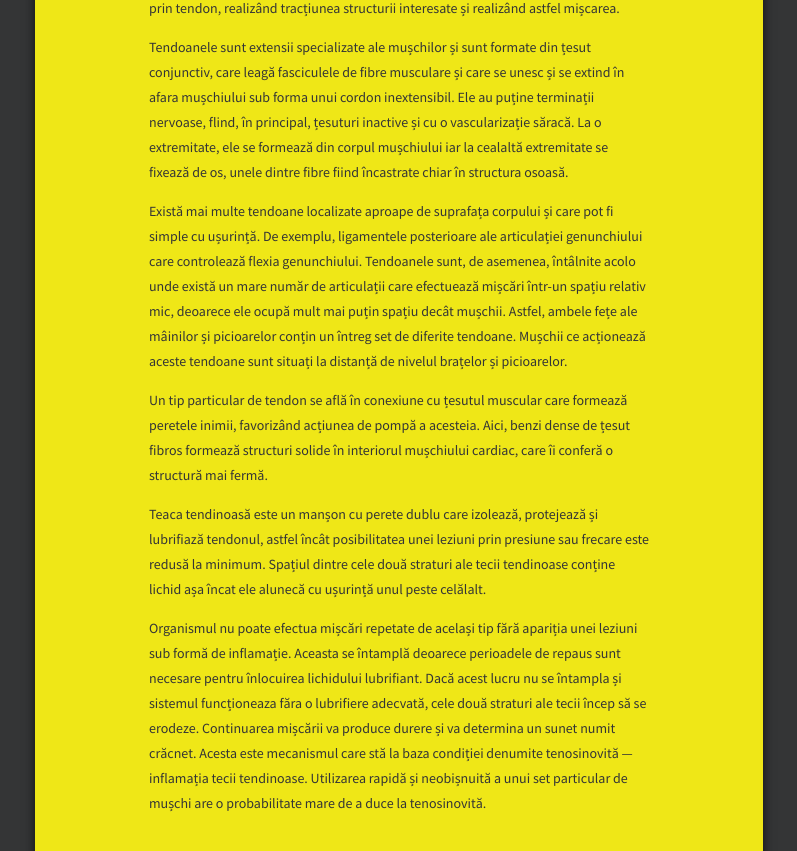
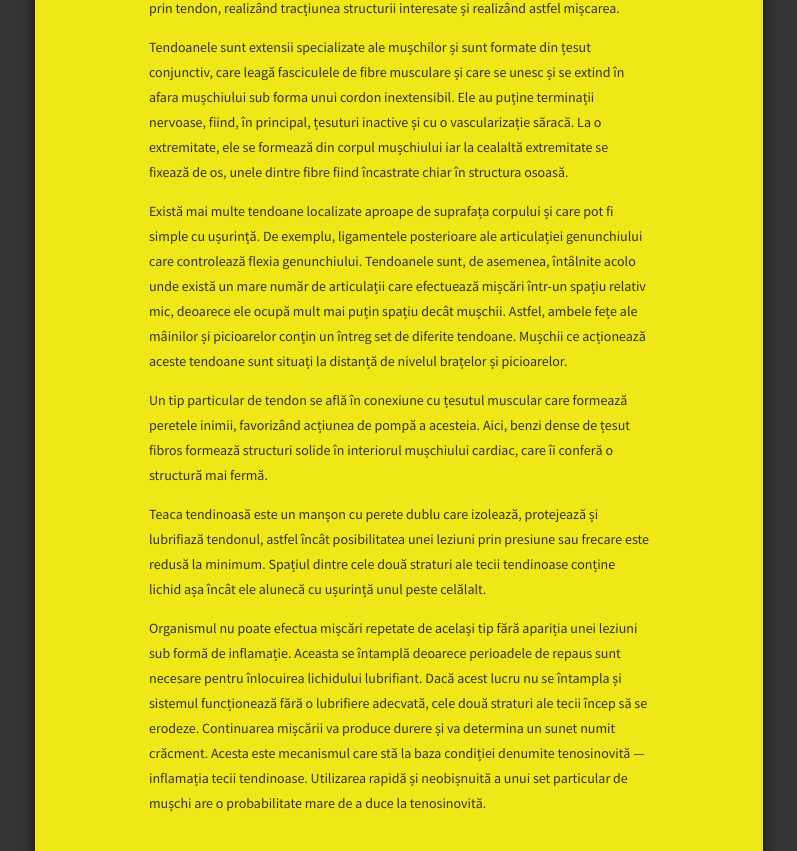
Before and after one commit to anatomics/anatomics.github.io, a Jekyll site: the page built from muscular-tendoane.html, in a window 1280 px wide. Shown: the part 595-1446 px from the top of the page, without its empty margins (241-1038 px from the left). Built offline with Jekyll 4.4.1, drawn with Linux system fonts in a browser that asks for light colours.

Commit message:
Updated sistemul muscular

```diff
--- a/muscular-contractii.html
+++ b/muscular-contractii.html
@@ -14,7 +14,7 @@
 </ul>
 <ul class="inline">
 	<li><a href="muscular-cardiac.html">Mușchiul cardiac</a></li>
-	<li><a href="muscular-tendoane">Tendoanele</a></li>
+	<li><a href="muscular-tendoane.html">Tendoanele</a></li>
 </ul>
 <ul class="inline">
 	<li><a href="muscular-structura.html">Structura mușchilor</a></li>
--- a/muscular-tendoane.html
+++ b/muscular-tendoane.html
@@ -14,7 +14,7 @@
 </ul>
 <ul class="inline">
 	<li><a href="muscular-cardiac.html">Mușchiul cardiac</a></li>
-	<li class="selected"><a href="muscular-tendoane">Tendoanele</a></li>
+	<li class="selected"><a href="muscular-tendoane.html">Tendoanele</a></li>
 </ul>
 <ul class="inline">
 	<li><a href="muscular-structura.html">Structura mușchilor</a></li>
@@ -30,12 +30,12 @@
 
 <p>Tendoanele joacă un rol important într-o gamă variată de mișcări. În principiu, tendonul unește partea activă sau corpul mușchiului cu structura &mdash; un os &mdash; care va fi mobilizată. Forța de contracție a fibrelor musculare este concentrată și apoi transmisă prin tendon, realizând tracțiunea structurii interesate și realizând astfel mișcarea.</p>
 
-<p>Tendoanele sunt extensii specializate ale mușchilor și sunt formate din țesut conjunctiv, care leagă fasciculele de fibre musculare și care se unesc și se extind în afara mușchiului sub forma unui cordon inextensibil. Ele au puține terminații nervoase, flind, în principal, țesuturi inactive și cu o vascularizație săracă. La o extremitate, ele se formează din corpul mușchiului iar la cealaltă extremitate se fixează de os, unele dintre fibre fiind încastrate chiar în structura osoasă.</p>
+<p>Tendoanele sunt extensii specializate ale mușchilor și sunt formate din țesut conjunctiv, care leagă fasciculele de fibre musculare și care se unesc și se extind în afara mușchiului sub forma unui cordon inextensibil. Ele au puține terminații nervoase, fiind, în principal, țesuturi inactive și cu o vascularizație săracă. La o extremitate, ele se formează din corpul mușchiului iar la cealaltă extremitate se fixează de os, unele dintre fibre fiind încastrate chiar în structura osoasă.</p>
 
 <p>Există mai multe tendoane localizate aproape de suprafața corpului și care pot fi simple cu ușurință. De exemplu, ligamentele posterioare ale articulației genunchiului care controlează flexia genunchiului. Tendoanele sunt, de asemenea, întâlnite acolo unde există un mare număr de articulații care efectuează mișcări într-un spațiu relativ mic, deoarece ele ocupă mult mai puțin spațiu decât mușchii. Astfel, ambele fețe ale mâinilor și picioarelor conțin un întreg set de diferite tendoane. Mușchii ce acționează aceste tendoane sunt situați la distanță de nivelul brațelor și picioarelor.</p>
 
 <p>Un tip particular de tendon se află în conexiune cu țesutul muscular care formează peretele inimii, favorizând acțiunea de pompă a acesteia. Aici, benzi dense de țesut fibros formează structuri solide în interiorul mușchiului cardiac, care îi conferă o structură mai fermă.</p>
 
-<p>Teaca tendinoasă este un manșon cu perete dublu care izolează, protejează și lubrifiază tendonul, astfel încât posibilitatea unei leziuni prin presiune sau frecare este redusă la minimum. Spațiul dintre cele două straturi ale tecii tendinoase conține lichid așa încat ele alunecă cu ușurință unul peste celălalt.</p>
+<p>Teaca tendinoasă este un manșon cu perete dublu care izolează, protejează și lubrifiază tendonul, astfel încât posibilitatea unei leziuni prin presiune sau frecare este redusă la minimum. Spațiul dintre cele două straturi ale tecii tendinoase conține lichid așa încât ele alunecă cu ușurință unul peste celălalt.</p>
 
-<p>Organismul nu poate efectua mișcări repetate de același tip fără apariția unei leziuni sub formă de inflamație. Aceasta se întamplă deoarece perioadele de repaus sunt necesare pentru înlocuirea lichidului lubrifiant. Dacă acest lucru nu se întampla și sistemul funcționeaza făra o lubrifiere adecvată, cele două straturi ale tecii încep să se erodeze. Continuarea mișcării va produce durere și va determina un sunet numit crăcnet. Acesta este mecanismul care stă la baza condiției denumite tenosinovită &mdash; inflamația tecii tendinoase. Utilizarea rapidă și neobișnuită a unui set particular de mușchi are o probabilitate mare de a duce la tenosinovită.</p>
+<p>Organismul nu poate efectua mișcări repetate de același tip fără apariția unei leziuni sub formă de inflamație. Aceasta se întamplă deoarece perioadele de repaus sunt necesare pentru înlocuirea lichidului lubrifiant. Dacă acest lucru nu se întampla și sistemul funcționează fără o lubrifiere adecvată, cele două straturi ale tecii încep să se erodeze. Continuarea mișcării va produce durere și va determina un sunet numit crăcment. Acesta este mecanismul care stă la baza condiției denumite tenosinovită &mdash; inflamația tecii tendinoase. Utilizarea rapidă și neobișnuită a unui set particular de mușchi are o probabilitate mare de a duce la tenosinovită.</p>
--- a/muscular.html
+++ b/muscular.html
@@ -14,7 +14,7 @@
 </ul>
 <ul class="inline">
 	<li><a href="muscular-cardiac.html">Mușchiul cardiac</a></li>
-	<li><a href="muscular-tendoane">Tendoanele</a></li>
+	<li><a href="muscular-tendoane.html">Tendoanele</a></li>
 </ul>
 <ul class="inline">
 	<li><a href="muscular-structura.html">Structura mușchilor</a></li>
```
Also changed, not shown: muscular-cardiac.html (added, +33 -0 lines), muscular-netezi.html (added, +37 -0 lines), muscular-scheletici.html (added, +35 -0 lines).
